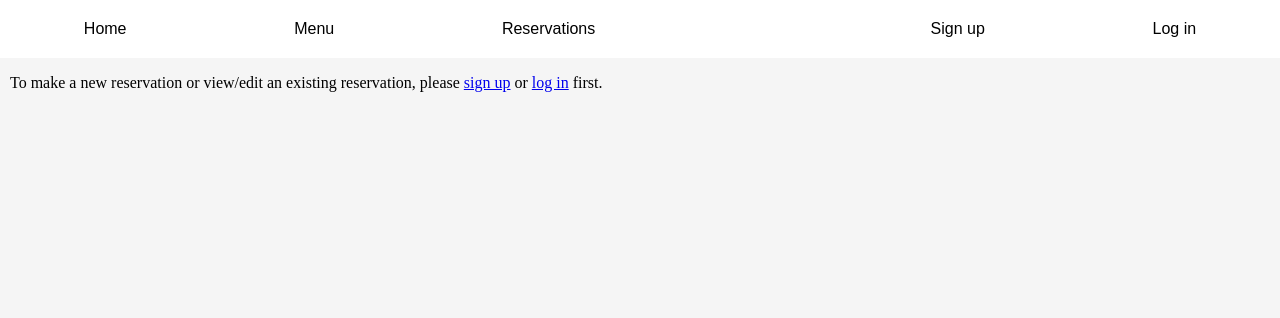
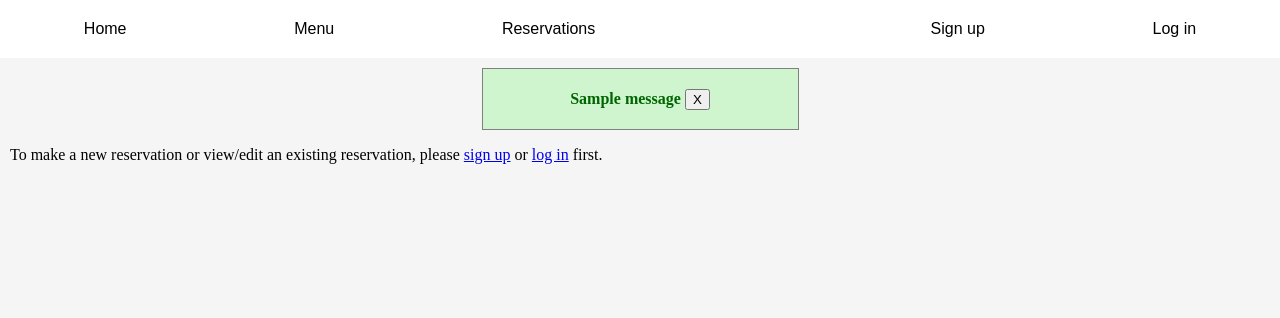
Before and after one commit to niall-code/the-barn-owl-inn, a Django app: page /my-reservations/ in a window 1280 px wide. Shown: the top 318 px of the page. Run offline with Django 5.2, Linux system fonts and the light colour scheme; tables that the repository leaves empty hold one stand-in row (values such as "Sample post"); one stand-in notice (Sample message) is shown.

Commit message:
enable showing Django messages

```diff
--- a/reserve/views.py
+++ b/reserve/views.py
@@ -91,6 +91,11 @@ def reservation_edit(request, reserv_id):
             updated_reservation.save()
             reservation_form.save_m2m()
 
+            messages.add_message(
+                request, messages.SUCCESS,
+                'Your reservation has been updated'
+            )
+
     return HttpResponseRedirect('/my-reservations')
 
 
@@ -113,4 +118,9 @@ def reservation_delete(request, reserv_id):
     unwanted_reservation = get_object_or_404(Reservation, pk=reserv_id)
     unwanted_reservation.delete()
 
+    messages.add_message(
+        request, messages.SUCCESS,
+            'The reservation has been deleted'
+        )
+
     return HttpResponseRedirect('/my-reservations')
--- a/static/css/style.css
+++ b/static/css/style.css
@@ -32,6 +32,23 @@ nav a {
 
 nav a:hover {
   color: blue;
+}
+
+/* Django messages */
+
+.alert {
+  border: 0.5px solid grey;
+  width: 25%;
+  margin: auto;
+  text-align: center;
+  height: 40px;
+  padding-top: 20px;
+}
+
+.success {
+  color: darkgreen;
+  font-weight: bold;
+  background-color: rgb(206, 245, 206);
 }
 
 /* Home page */
--- a/templates/base.html
+++ b/templates/base.html
@@ -45,6 +45,21 @@
     </header>
 
     <main>
+      <!-- Display Django messages -->
+      <div id="alerts-container">
+
+        {% for message in messages %}
+
+          <div class="alert {{ message.tags }}" role="alert">
+            {{ message }}
+            <!-- Inline JS to refresh page -->
+            <button type="button" onclick="location.reload()" aria-label="Close message">X</button>
+          </div>
+
+        {% endfor %}
+
+      </div>
+
       {% block content %}
       {% endblock %}
     </main>
```
Also changed, not shown: 1 other file.
